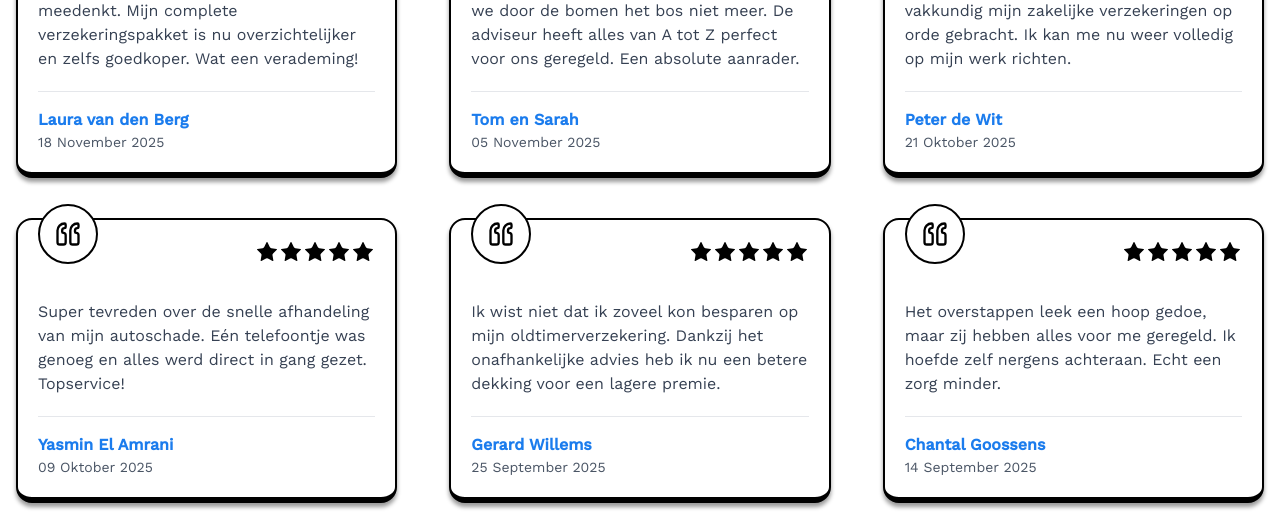
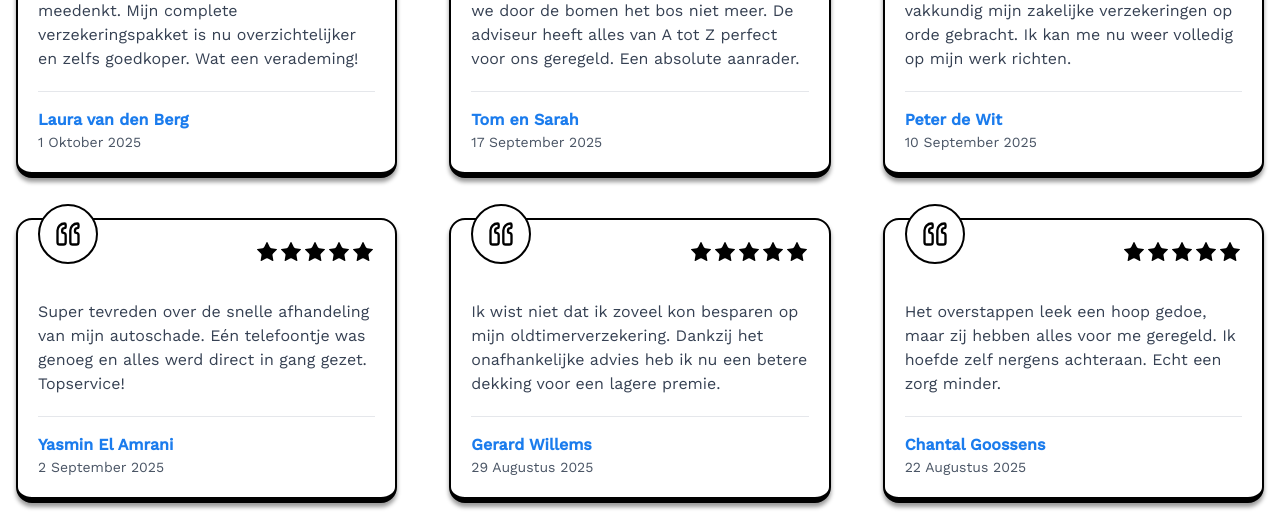
Before and after one commit to Quincymahn/Checkmijnverzekering, a Next.js app: page /over-ons in a window 1280 px wide. Shown: the part 4040-4567 px from the top of the page. Built offline with nearby package versions, Linux system fonts and the light colour scheme; no server answers.

Commit message:
testimonial date update

```diff
--- a/app/_components/OveronsTestimonials.js
+++ b/app/_components/OveronsTestimonials.js
@@ -31,32 +31,32 @@ function OveronsTestimonials() {
     {
       text: "Eindelijk een adviseur die echt luistert en meedenkt. Mijn complete verzekeringspakket is nu overzichtelijker en zelfs goedkoper. Wat een verademing!",
       author: "Laura van den Berg",
-      date: "18 November 2025",
+      date: "1 Oktober 2025",
     },
     {
       text: "Na de aankoop van ons eerste huis zagen we door de bomen het bos niet meer. De adviseur heeft alles van A tot Z perfect voor ons geregeld. Een absolute aanrader.",
       author: "Tom en Sarah",
-      date: "05 November 2025",
+      date: "17 September 2025",
     },
     {
       text: "Als ZZP'er is tijd geld. Ze hebben snel en vakkundig mijn zakelijke verzekeringen op orde gebracht. Ik kan me nu weer volledig op mijn werk richten.",
       author: "Peter de Wit",
-      date: "21 Oktober 2025",
+      date: "10 September 2025",
     },
     {
       text: "Super tevreden over de snelle afhandeling van mijn autoschade. Eén telefoontje was genoeg en alles werd direct in gang gezet. Topservice!",
       author: "Yasmin El Amrani",
-      date: "09 Oktober 2025",
+      date: "2 September 2025",
     },
     {
       text: "Ik wist niet dat ik zoveel kon besparen op mijn oldtimerverzekering. Dankzij het onafhankelijke advies heb ik nu een betere dekking voor een lagere premie.",
       author: "Gerard Willems",
-      date: "25 September 2025",
+      date: "29 Augustus 2025",
     },
     {
       text: "Het overstappen leek een hoop gedoe, maar zij hebben alles voor me geregeld. Ik hoefde zelf nergens achteraan. Echt een zorg minder.",
       author: "Chantal Goossens",
-      date: "14 September 2025",
+      date: "22 Augustus 2025",
     },
   ];
 
--- a/app/_components/VerzekeringenTestimonialSection.js
+++ b/app/_components/VerzekeringenTestimonialSection.js
@@ -31,17 +31,17 @@ function VerzekeringenTestimonialSection() {
     {
       text: "Ik dacht dat ik goed verzekerd was, maar na de polis-check bleek dat ik voor veel te veel betaalde. Dankzij hun onafhankelijke vergelijking bespaar ik nu maandelijks geld en heb ik zelfs een betere dekking.",
       author: "Sanne de Jong",
-      date: "22 November 2025",
+      date: "1 Oktober 2025",
     },
     {
       text: "Na de aankoop van ons eerste huis hadden we geen idee welke verzekeringen we nodig hadden. De adviseur legde alles rustig en helder uit. Het gaf ons de zekerheid dat alles direct goed geregeld was.",
       author: "Familie El-Masri",
-      date: "10 November 2025",
+      date: "21 September 2025",
     },
     {
       text: "De afhandeling van de schade aan mijn auto werd volledig uit handen genomen. Eén telefoontje was genoeg. Wat een fantastische service en een zorg minder in een stressvolle periode.",
       author: "Robert Pater",
-      date: "29 Oktober 2025",
+      date: "20 September 2025",
     },
   ];
 
```
